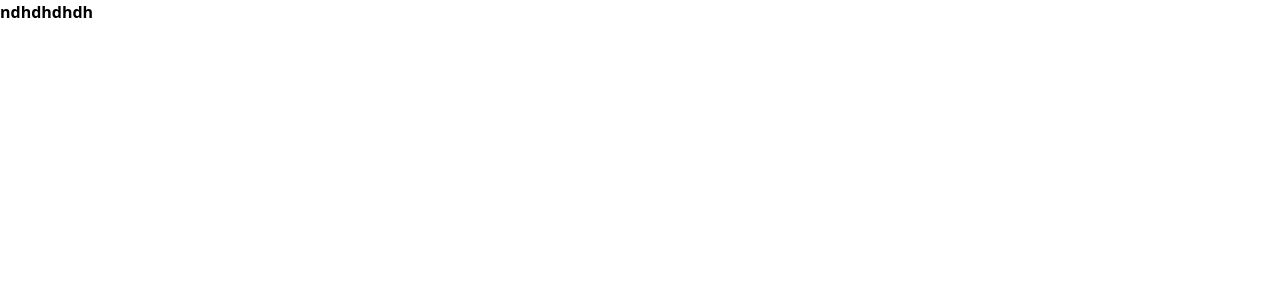
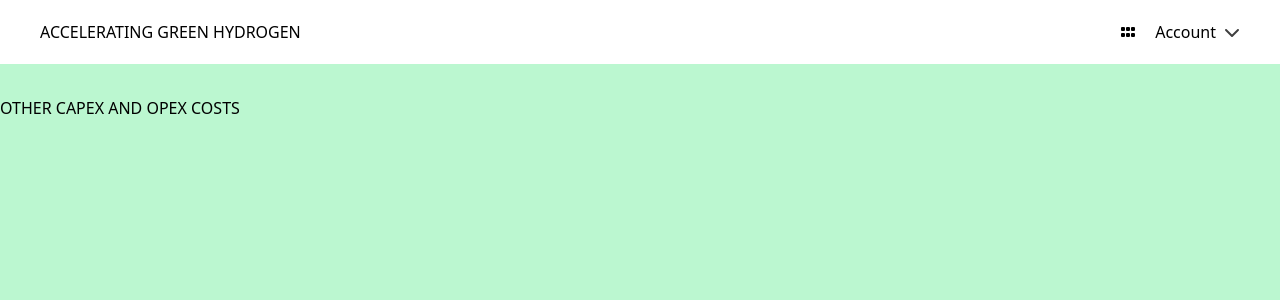
Before and after one commit to aleloup-ops/powely-technical-interview, a Vue app in the folder project/: page / in a window 1280 px wide. Shown: the top 300 px of the page. Built offline with nearby package versions, Linux system fonts and the light colour scheme.

Commit message:
Generating views / components structure. Implementing navbar

```diff
--- a/project/package.json
+++ b/project/package.json
@@ -9,6 +9,11 @@
     "preview": "vite preview"
   },
   "dependencies": {
+    "@fortawesome/fontawesome-svg-core": "^6.4.2",
+    "@fortawesome/free-solid-svg-icons": "^6.4.2",
+    "@fortawesome/vue-fontawesome": "^3.0.3",
+    "axios": "^1.5.0",
+    "font-awesome": "^4.7.0",
     "vue": "^3.3.4"
   },
   "devDependencies": {
--- a/project/src/App.vue
+++ b/project/src/App.vue
@@ -1,10 +1,11 @@
 <script setup lang="ts">
+  import Dashboard from "./views/Dashboard.vue";
+  import Navbar from "./components/Navbar.vue";
 </script>
 
 <template>
-  <div>
-    <p class="text-red font-bold">ndhdhdhdh</p>
-  </div>
+  <Navbar />
+  <Dashboard class="mt-24" />
 </template>
 
 <style scoped>
@@ -20,4 +21,5 @@
 .logo.vue:hover {
   filter: drop-shadow(0 0 2em #42b883aa);
 }
+
 </style>
--- /dev/null
+++ b/project/src/components/Cost.vue
@@ -0,0 +1,2 @@
+<script></script>
+<template></template>
--- a/project/src/components/HelloWorld.vue
+++ /dev/null
@@ -1,38 +0,0 @@
-<script setup lang="ts">
-import { ref } from 'vue'
-
-defineProps<{ msg: string }>()
-
-const count = ref(0)
-</script>
-
-<template>
-  <h1>{{ msg }}</h1>
-
-  <div class="card">
-    <button type="button" @click="count++">count is {{ count }}</button>
-    <p>
-      Edit
-      <code>components/HelloWorld.vue</code> to test HMR
-    </p>
-  </div>
-
-  <p>
-    Check out
-    <a href="https://vuejs.org/guide/quick-start.html#local" target="_blank"
-      >create-vue</a
-    >, the official Vue + Vite starter
-  </p>
-  <p>
-    Install
-    <a href="https://github.com/vuejs/language-tools" target="_blank">Volar</a>
-    in your IDE for a better DX
-  </p>
-  <p class="read-the-docs">Click on the Vite and Vue logos to learn more</p>
-</template>
-
-<style scoped>
-.read-the-docs {
-  color: #888;
-}
-</style>
--- /dev/null
+++ b/project/src/components/Navbar.vue
@@ -0,0 +1,16 @@
+<script setup lang="ts">
+</script>
+<template>
+  <div class="w-full py-5 px-10 fixed top-0 text-black bg-white">
+    <div class="flex justify-between">
+      <p class="font-medium">ACCELERATING GREEN HYDROGEN</p>
+      <div class="flex items-center">
+        <font-awesome-icon class="mr-5" icon="fa-solid fa-grip" />
+        <div class="flex items-center">
+          <p class="mr-2">Account</p>
+          <font-awesome-icon class="text-black/75" icon="fa-solid fa-chevron-down" />
+        </div>
+      </div>
+    </div>
+  </div>
+</template>
--- a/project/src/main.ts
+++ b/project/src/main.ts
@@ -2,4 +2,16 @@ import { createApp } from 'vue'
 import './style.css'
 import App from './App.vue'
 
-createApp(App).mount('#app')
+/* import the fontawesome core */
+import { library } from '@fortawesome/fontawesome-svg-core'
+
+import { faXmark } from '@fortawesome/free-solid-svg-icons'
+import { faGrip } from '@fortawesome/free-solid-svg-icons'
+import { faChevronDown } from '@fortawesome/free-solid-svg-icons'
+
+/* import font awesome icon component */
+import { FontAwesomeIcon } from '@fortawesome/vue-fontawesome'
+
+library.add(faXmark, faGrip, faChevronDown );
+
+createApp(App).component('font-awesome-icon', FontAwesomeIcon).mount('#app')
--- a/project/src/style.css
+++ b/project/src/style.css
@@ -1,3 +1,7 @@
 @tailwind base;
 @tailwind components;
 @tailwind utilities;
+
+body {
+  @apply bg-green-200;
+}
--- /dev/null
+++ b/project/src/views/Dashboard.vue
@@ -0,0 +1,6 @@
+<script></script>
+<template>
+  <div class="container mx-auto">
+    <h1 class="font-medium">OTHER CAPEX AND OPEX COSTS</h1>
+  </div>
+</template>
```
Also changed, not shown: 1 other file (tests, documents, lock files or other folders).
